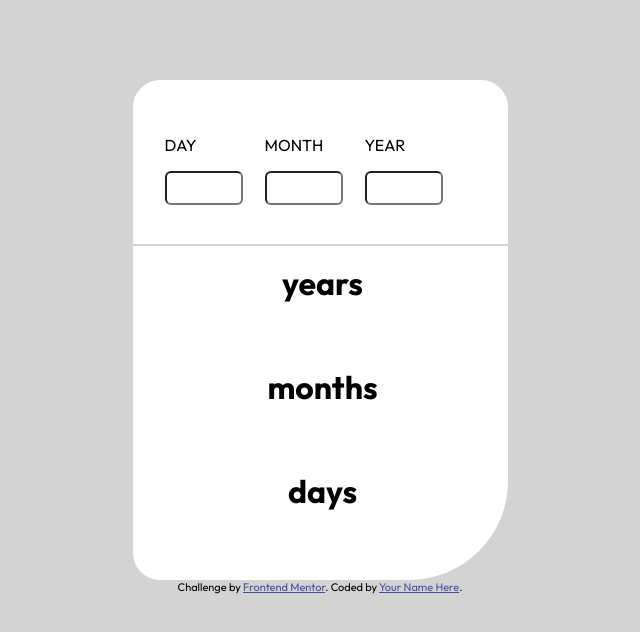
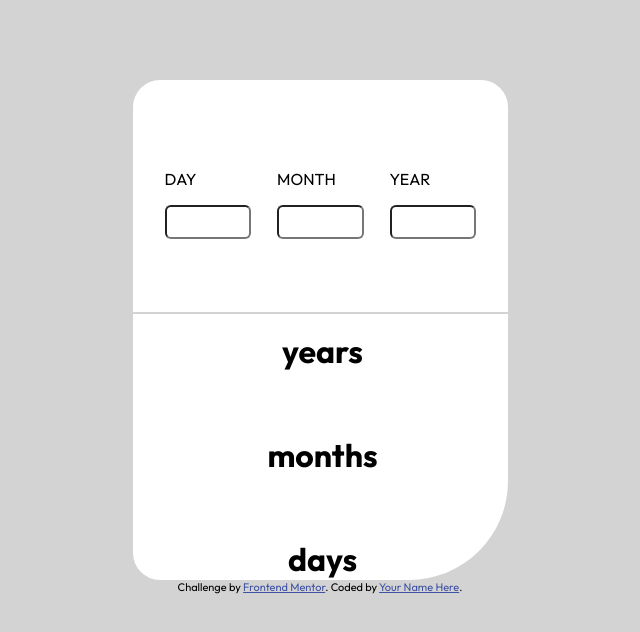
Before and after one commit to PierrealFOY/Age_Calculator_Js, a plain HTML site: page index.html in a window 1280 px wide. Shown: the whole page, without its empty margins (320-960 px from the left). Drawn offline with Linux system fonts and the light colour scheme.

Commit message:
Update styles.css

```diff
--- a/styles/styles.css
+++ b/styles/styles.css
@@ -22,8 +22,8 @@ body {
 }
 
 .topDatesInput {
-    width: 80%;
-    height: 20%;
+    width: 90%;
+    height: 35%;
     display: flex;
     justify-content: center;
     align-items: center;
```
